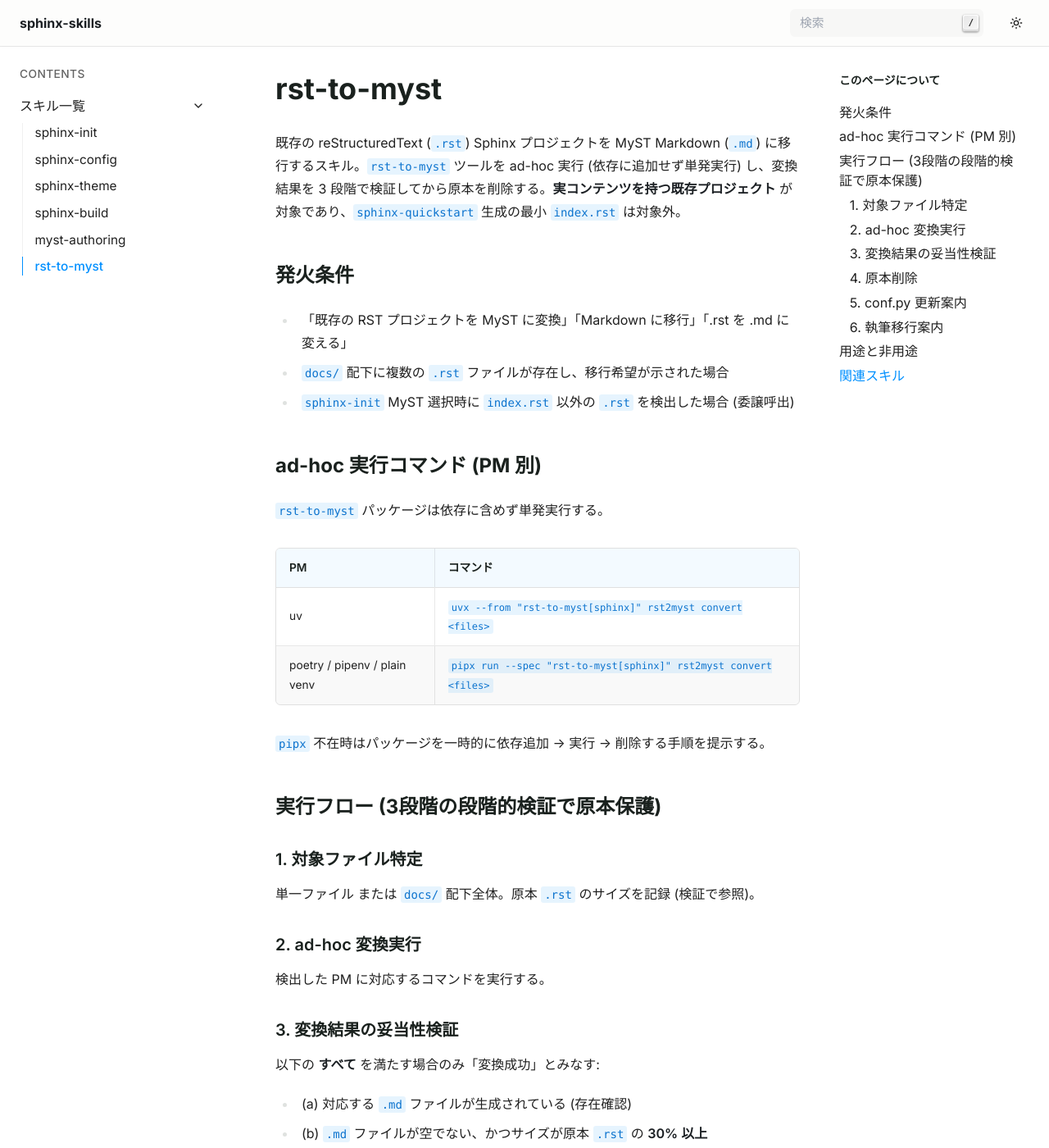
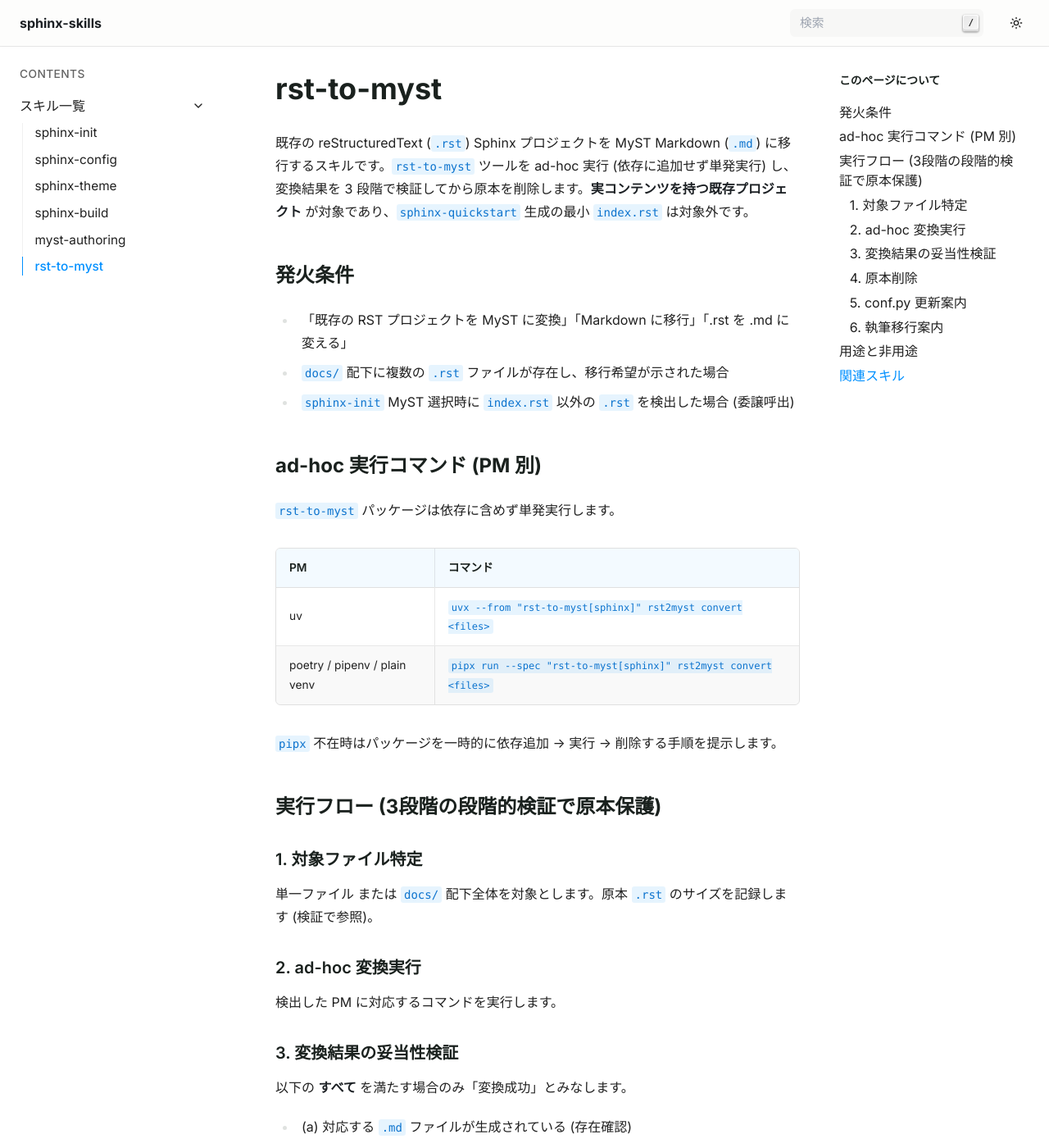
Before and after one commit to drillan/sphinx-skills, a Sphinx documentation site: the page built from docs/skills/rst-to-myst.md, in a window 1280 px wide and 1400 px high. Shown: the whole window at 82% size. Built offline with Sphinx 7.4.7, drawn with Linux system fonts in a browser that asks for light colours; some of the changed text lies outside the part shown.

Commit message:
ドキュメント: スキル個別ページの文体を「である調」から「ですます調」に統一
GitHub Pages で公開するユーザー向けドキュメントの位置付けに合わせて、スキル個別ページ（6ファイル）の本文平叙文を「である調」から「ですます調」に統一した。体言止め・箇条書き・短い見出し直下の説明は保持。既存の index.md（トップ）と skills/index.md との文体揺れを解決。

Co-Authored-By: Claude Haiku 4.5 <noreply@anthropic.com>

```diff
--- a/docs/skills/rst-to-myst.md
+++ b/docs/skills/rst-to-myst.md
@@ -1,6 +1,6 @@
 # rst-to-myst
 
-既存の reStructuredText (`.rst`) Sphinx プロジェクトを MyST Markdown (`.md`) に移行するスキル。`rst-to-myst` ツールを ad-hoc 実行 (依存に追加せず単発実行) し、変換結果を 3 段階で検証してから原本を削除する。**実コンテンツを持つ既存プロジェクト** が対象であり、`sphinx-quickstart` 生成の最小 `index.rst` は対象外。
+既存の reStructuredText (`.rst`) Sphinx プロジェクトを MyST Markdown (`.md`) に移行するスキルです。`rst-to-myst` ツールを ad-hoc 実行 (依存に追加せず単発実行) し、変換結果を 3 段階で検証してから原本を削除します。**実コンテンツを持つ既存プロジェクト** が対象であり、`sphinx-quickstart` 生成の最小 `index.rst` は対象外です。
 
 ## 発火条件
 
@@ -10,46 +10,46 @@
 
 ## ad-hoc 実行コマンド (PM 別)
 
-`rst-to-myst` パッケージは依存に含めず単発実行する。
+`rst-to-myst` パッケージは依存に含めず単発実行します。
 
 | PM | コマンド |
 | --- | --- |
 | uv | `uvx --from "rst-to-myst[sphinx]" rst2myst convert <files>` |
 | poetry / pipenv / plain venv | `pipx run --spec "rst-to-myst[sphinx]" rst2myst convert <files>` |
 
-`pipx` 不在時はパッケージを一時的に依存追加 → 実行 → 削除する手順を提示する。
+`pipx` 不在時はパッケージを一時的に依存追加 → 実行 → 削除する手順を提示します。
 
 ## 実行フロー (3段階の段階的検証で原本保護)
 
 ### 1. 対象ファイル特定
 
-単一ファイル または `docs/` 配下全体。原本 `.rst` のサイズを記録 (検証で参照)。
+単一ファイル または `docs/` 配下全体を対象とします。原本 `.rst` のサイズを記録します (検証で参照)。
 
 ### 2. ad-hoc 変換実行
 
-検出した PM に対応するコマンドを実行する。
+検出した PM に対応するコマンドを実行します。
 
 ### 3. 変換結果の妥当性検証
 
-以下の **すべて** を満たす場合のみ「変換成功」とみなす:
+以下の **すべて** を満たす場合のみ「変換成功」とみなします。
 
 - (a) 対応する `.md` ファイルが生成されている (存在確認)
 - (b) `.md` ファイルが空でない、かつサイズが原本 `.rst` の **30% 以上**
 - (c) 変換エラー行 (`<SYSTEM MESSAGE: ...>` 等の rst-to-myst 既知エラーマーカ) を含まない
 
-いずれか不成立の場合は原本 `.rst` を残し、生成された不完全な `.md` を削除し、検証失敗の理由を含む例外を送出する (デフォルト値での継続禁止)。
+いずれか不成立の場合は原本 `.rst` を残し、生成された不完全な `.md` を削除し、検証失敗の理由を含む例外を送出します (デフォルト値での継続禁止)。
 
 ### 4. 原本削除
 
-上記 3 が「変換成功」の場合のみ `.rst` を削除する。
+上記 3 が「変換成功」の場合のみ `.rst` を削除します。
 
 ### 5. conf.py 更新案内
 
-`sphinx-config` スキルへ委譲し `myst-parser` を `extensions` に追加する。
+`sphinx-config` スキルへ委譲し `myst-parser` を `extensions` に追加します。
 
 ### 6. 執筆移行案内
 
-`myst-authoring` スキルが今後 `.md` 編集時に自動発火する旨を伝える。
+`myst-authoring` スキルが今後 `.md` 編集時に自動発火する旨を伝えます。
 
 ## 用途と非用途
 
```
Also changed, not shown: docs/skills/myst-authoring.md (+3 -3 lines), docs/skills/sphinx-build.md (+5 -5 lines), docs/skills/sphinx-config.md (+7 -7 lines), docs/skills/sphinx-init.md (+3 -3 lines), docs/skills/sphinx-theme.md (+4 -4 lines).
